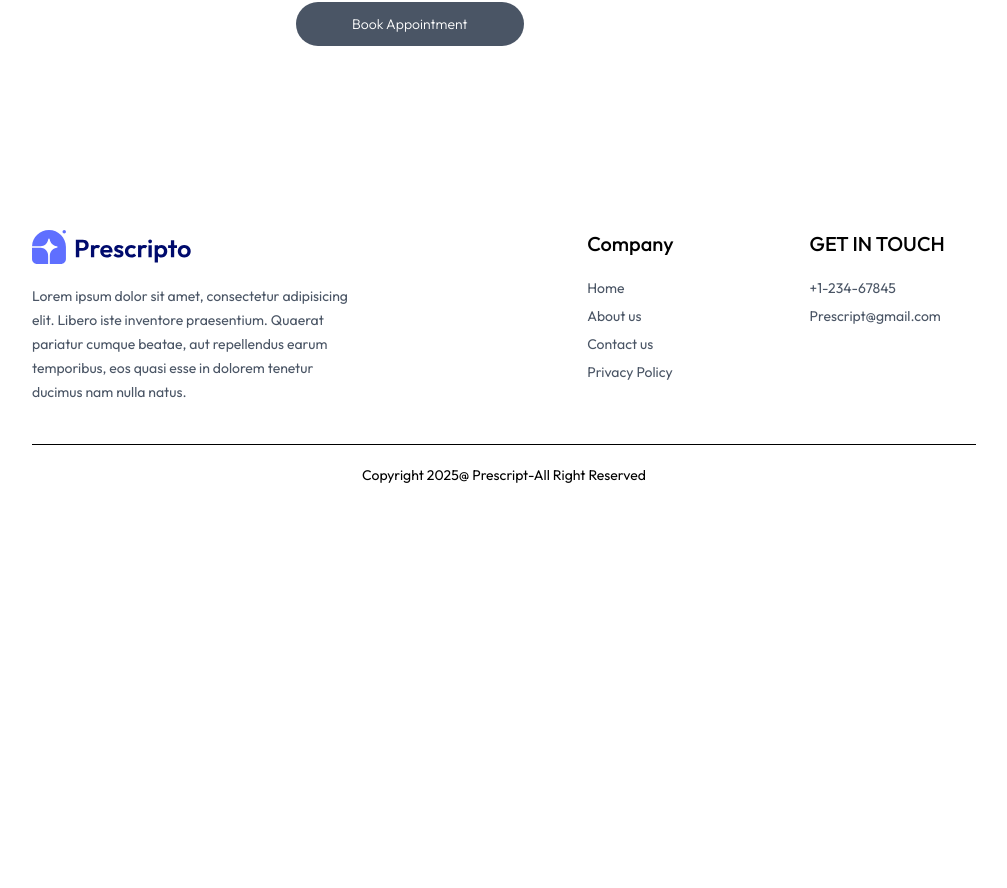
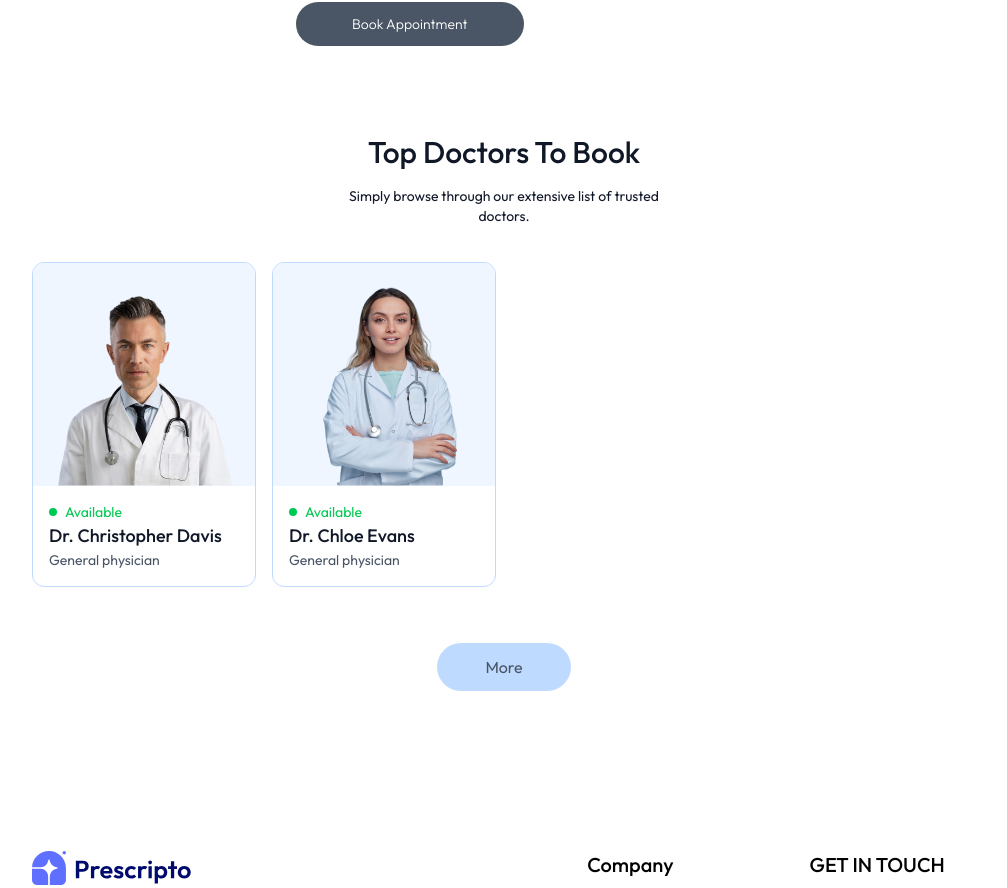
Before and after one commit to Anurag-Kuche/Prescript, a React (Vite) app: page /appointment/1 in a window 1280 px wide. Shown: the part 570-1458 px from the top of the page, without its empty margins (136-1143 px from the left). Before the commit the page ends 1075 px from the top, so only its background shows below. Built offline with nearby package versions, Linux system fonts and the light colour scheme.

Commit message:
rel doctors

```diff
--- /dev/null
+++ b/src/components/RelatedDoctors.jsx
@@ -0,0 +1,57 @@
+import { useContext, useState, useEffect } from "react"
+import { AppContext } from "../context/AppContext"
+import { useNavigate } from "react-router-dom"
+
+const RelatedDoctors = ({ speciality, docId }) => {
+    const { doctors } = useContext(AppContext)
+    const navigate = useNavigate()
+    const [relDoc, setRelDocs] = useState([])
+
+    useEffect(() => {
+        if (doctors.length > 0 && speciality) {
+            const doctorsData = doctors.filter(
+                (doc) => doc.speciality === speciality && doc._id !== docId
+            )
+            setRelDocs(doctorsData)
+        }
+    }, [doctors, speciality, docId])
+
+    return (
+        <div className="flex flex-col items-center gap-4 my-16 text-gray-900 md:mx-10">
+            <h1 className="text-3xl font-medium">Top Doctors To Book</h1>
+            <p className="sm:w-1/3 text-center text-sm">
+                Simply browse through our extensive list of trusted doctors.
+            </p>
+            <div className="w-full grid grid-cols-[repeat(auto-fill,minmax(200px,1fr))] gap-4 pt-5 gap-y-6 px-3 sm:px-0">
+                {relDoc.slice(0, 5).map((item, index) => (
+                    <div
+                        onClick={() => navigate(`/appointment/${item._id}`)}
+                        className="border border-blue-200 rounded-xl overflow-hidden cursor-pointer hover:translate-y-[-10px] transition-all duration-500"
+                        key={index}
+                    >
+                        <img className="bg-blue-50" src={item.image} alt="" />
+                        <div className="p-4">
+                            <div className="flex items-center gap-2 text-sm text-center text-green-500">
+                                <p className="w-2 h-2 bg-green-500 rounded-full"></p>
+                                <p>Available</p>
+                            </div>
+                            <p className="text-gray-900 text-lg font-medium">{item.name}</p>
+                            <p className="text-gray-600 text-sm">{item.speciality}</p>
+                        </div>
+                    </div>
+                ))}
+            </div>
+            <button
+                onClick={() => {
+                    navigate("/doctors")
+                    scrollTo(0, 0)
+                }}
+                className="bg-blue-200 text-gray-600 px-12 py-3 rounded-full mt-10"
+            >
+                More
+            </button>
+        </div>
+    )
+}
+
+export default RelatedDoctors
--- a/src/pages/Appointment.jsx
+++ b/src/pages/Appointment.jsx
@@ -2,6 +2,7 @@
 import { AppContext } from "../context/AppContext"
 import { useEffect,useState,useContext } from "react"
 import { assets } from "../assets/assets"
+import RelatedDoctors from "../components/RelatedDoctors"
 
 
 function Appointment() {
@@ -120,6 +121,7 @@
           <button className="bg-gray-600 text-white text-sm font-light px-14 py-3 rounded-full my-6">Book Appointment</button>
 
       </div>
+      <RelatedDoctors docId={docId} speciality={docInfo.speciality}/>
     </div>
   )
 }
```
